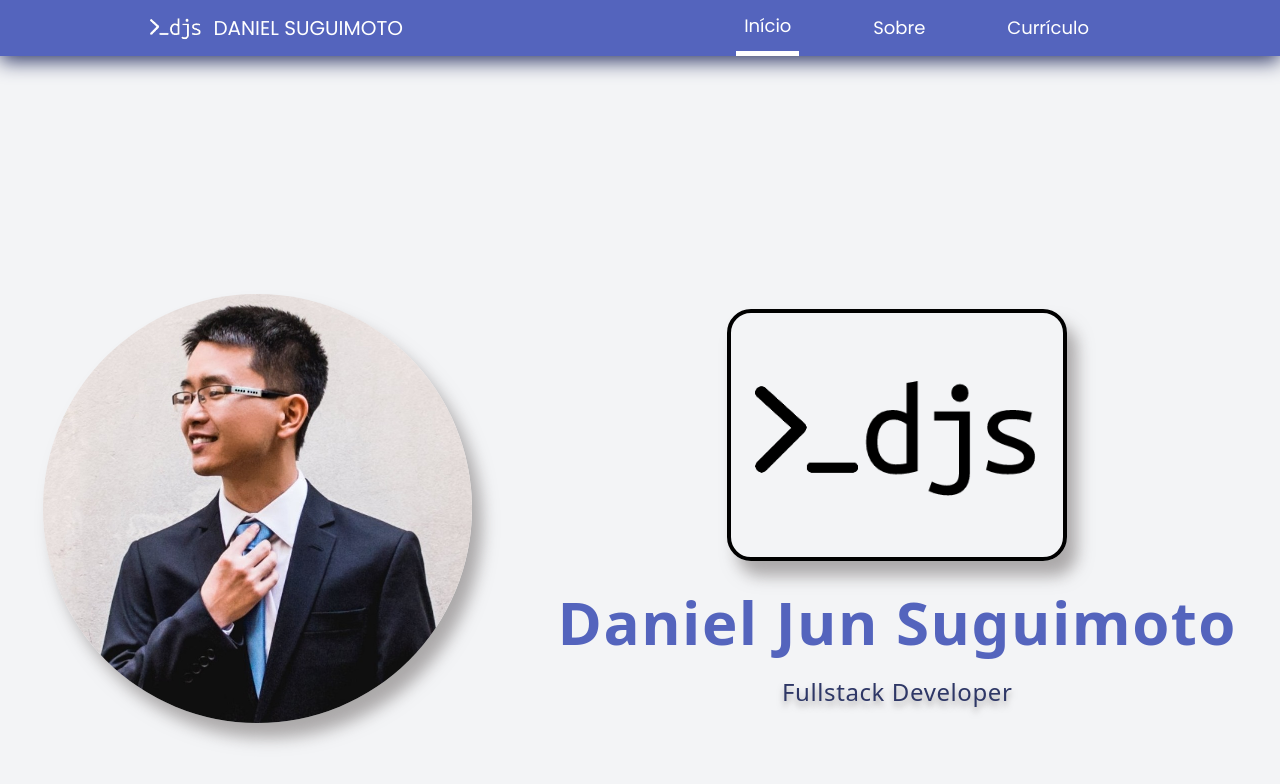
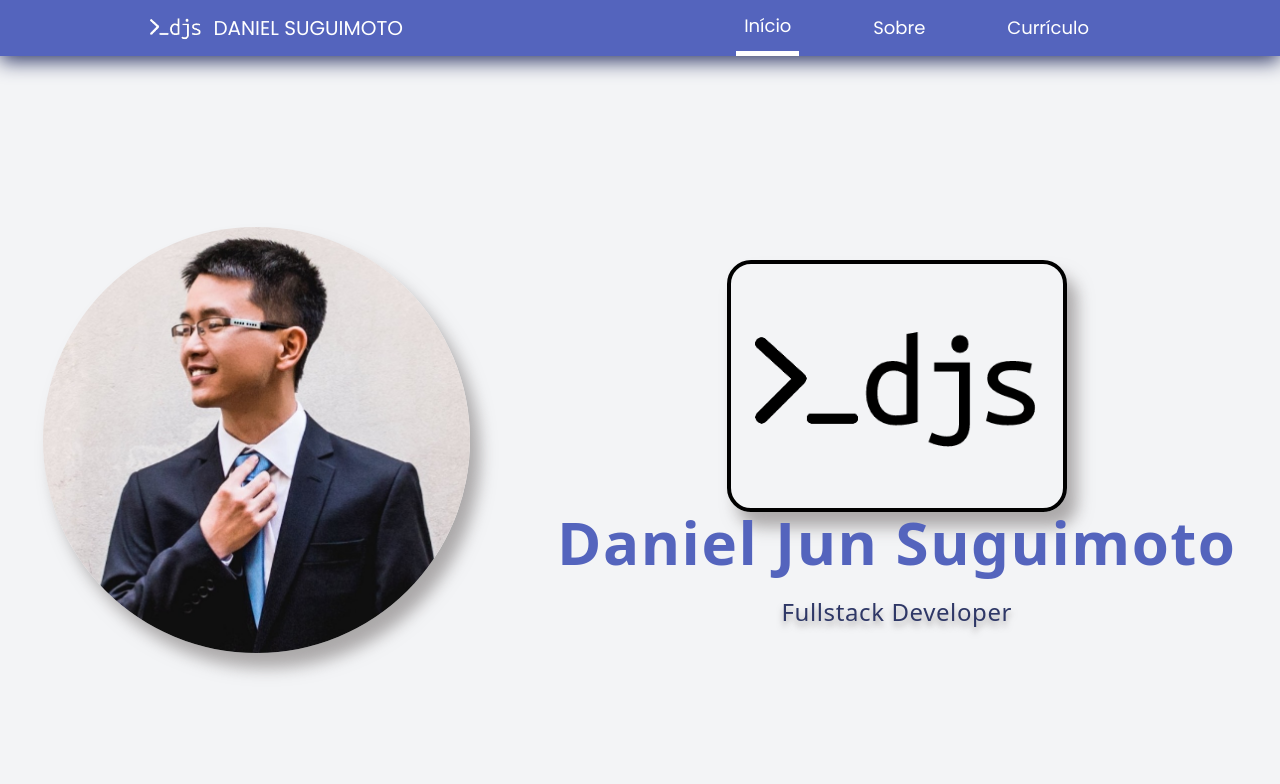
Before and after one commit to danielsuguimoto/danielsuguimoto.github.io, a Vue app: page / in a window 1280 px wide. Shown: the top 784 px of the page. Built offline with nearby package versions, Linux system fonts and the light colour scheme.

Commit message:
fix layout

```diff
--- a/src/pages/Home.vue
+++ b/src/pages/Home.vue
@@ -1,8 +1,8 @@
 <template>
-    <div class="flex justify-around content-start pt-20 w-screen">
+    <div class="flex justify-around content-center pt-20 w-screen h-screen">
         <img
             id="avatar"
-            class="avatar rounded-full h-1/2 self-center"
+            class="avatar rounded-full w-1/3 self-center"
             src="../assets/avatar.png"
         />
 
```
